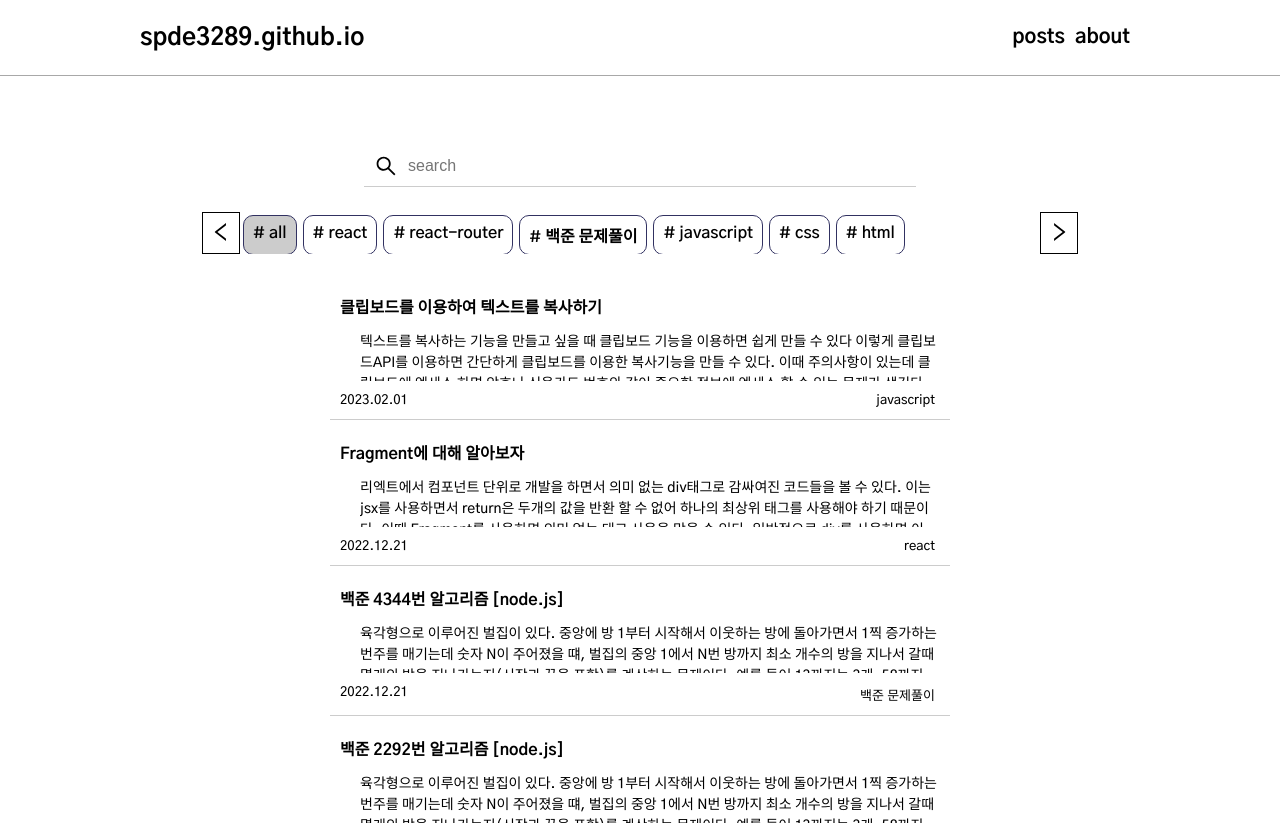
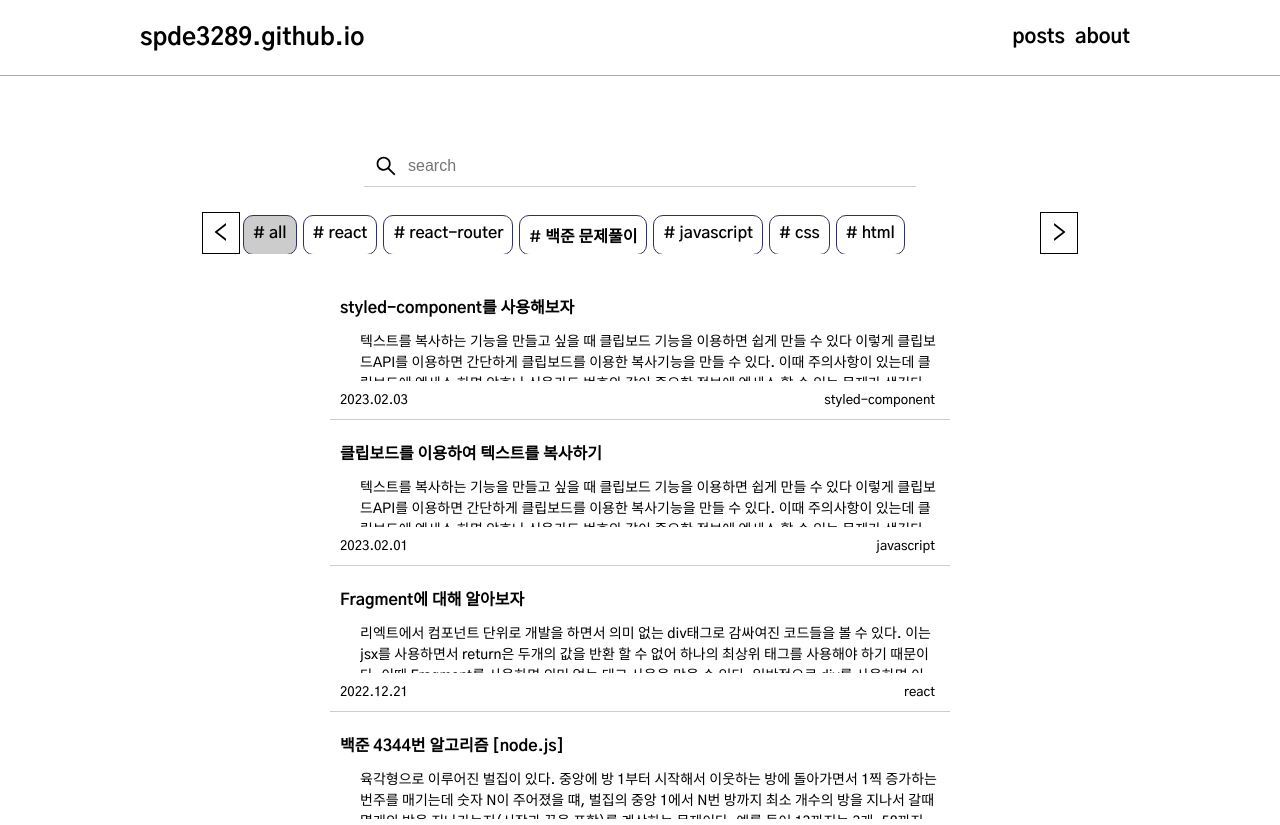
Before and after one commit to spde3289/spde3289.github.io, a React (Create React App) app: page /posts in a window 1280 px wide. Shown: the top 825 px of the page. Built offline with nearby package versions, Linux system fonts and the light colour scheme.

Commit message:
feat: add styledComponentPage

```diff
--- a/src/App.jsx
+++ b/src/App.jsx
@@ -17,6 +17,7 @@ import BJ2292 from './pages/post/BaekjunProblem/BJ2292';
 import BJ4344 from './pages/post/BaekjunProblem/BJ4344';
 import ReactFragment from './pages/post/react/React-Fragment';
 import ClipBoardCopy from './pages/post/javascript/ClipBoardCopy';
+import StyledComponent from './pages/post/styledComponent/styledComponent';
 
 function App() {
 
@@ -45,6 +46,7 @@ function App() {
         <Route path='/posts/BJ4344' element={<BJ4344/>}/>
         <Route path='/posts/React-Fragment' element={<ReactFragment />}/>
         <Route path='/posts/ClipBoardCopy' element={<ClipBoardCopy />}/>
+        <Route path='/posts/StyledComponent' element={<StyledComponent />}/>
       </Routes>
       <Footer/>
     </ThemeProvider>
--- /dev/null
+++ b/src/pages/post/styledComponent/styledComponent.jsx
@@ -0,0 +1,68 @@
+import React from "react";
+import PostHeader from '../../../components/post/PostHeader'
+import GiscusApp from '../../../components/post/GiscusApp';
+import code2 from './code2.txt'
+import { PostContainer, Main, SubTitle, TextBox, CodeContainer, ReferenceLink } from '../style'
+
+export default function StyledComponent(){
+
+    return(
+        <PostContainer>
+            <Main>
+                <PostHeader
+                title='styled-component를 사용해보자'
+                tagName='styled-component'
+                date='2023.02.03'
+                />
+                <div>
+                    <TextBox>
+                        react를 처음 공부할 때 html과 js는 한 파일에서 작성하는데 css도 한 파일에서 작성 할 수 있지
+                        않을까 란 생각이 들어 찾아보다가 styled-component를 알게 되었다. <br />
+                        <br />
+                        styled-component는 js in css 로 말 그대로 js파일 내부에 css를 작성한다는 뜻으로
+                        styled-component의 장점으로는 css의 컴포넌트화로 유지보수가 쉬워지고 재사용성이 올라간다.
+                    </TextBox>
+                    <SubTitle>
+                        패기지 설치
+                    </SubTitle>
+                    <CodeContainer>
+                        <pre>
+                            <code>
+                                {`
+    # npm 설치
+    npm install --save styled-components
+
+    # yarn 설치
+    yarn add styled-components
+                                `}
+                            </code>
+                        </pre>
+                    </CodeContainer>
+                    <SubTitle>
+                        사용 방법
+                    </SubTitle>
+                    <TextBox>
+                        설치가 잘 되었다면 사용방법에 대해 알아보자
+                    </TextBox>
+                    <CodeContainer>
+                        <pre>
+                            <code>
+                                {`
+    import styled from "styled-components";
+
+    const Title = styled.h1\`
+        font-size: 1.5em;
+        text-align: center;
+        color: palevioletred;
+    \`;
+                                `}
+                            </code>
+                        </pre>
+                    </CodeContainer>
+                </div>
+                <GiscusApp />
+            </Main>
+
+        </PostContainer>
+    )
+}
--- a/src/postInfo.js
+++ b/src/postInfo.js
@@ -55,6 +55,14 @@ const content = [
         category: 'javascript',
         link: 'ClipboardCopy'
     },
+    {
+        key: 8,
+        title: 'styled-component를 사용해보자',
+        body: '텍스트를 복사하는 기능을 만들고 싶을 때 클립보드 기능을 이용하면 쉽게 만들 수 있다 이렇게 클립보드API를 이용하면 간단하게 클립보드를 이용한 복사기능을 만들 수 있다. 이때 주의사항이 있는데 클립보드에 엑세스 하면 암호나 신용카드 번호와 같이 중요한 정보에 엑세스 할 수 있는 문제가 생긴다 이와 같은 이유 때문에 http가 없는 임시 서버에서 실험을 할 경우 동작하지 않을 수 있다.',
+        date:'2023.02.03',
+        category: 'styled-component',
+        link: 'StyledComponent'
+    },
 ];
 
 export default content
```
Also changed, not shown: src/pages/post/styledComponent/code2.txt (added).
